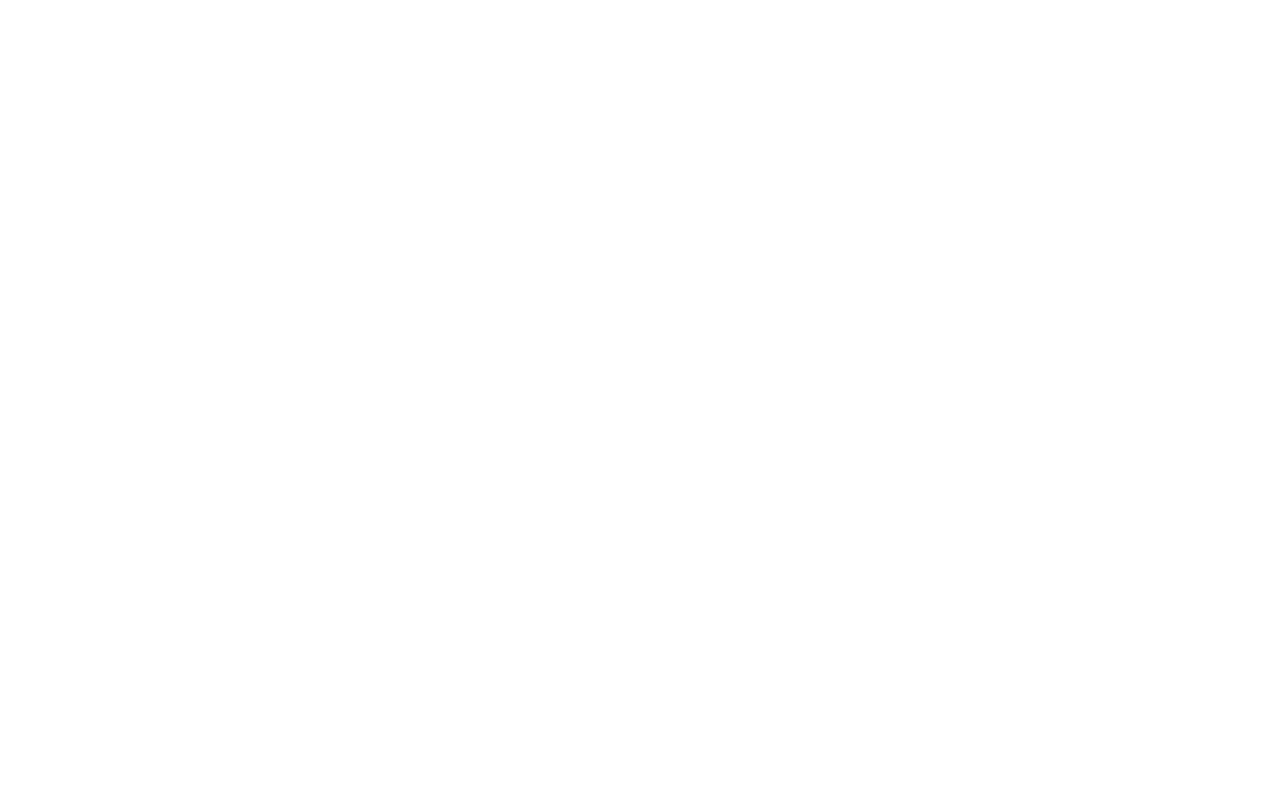
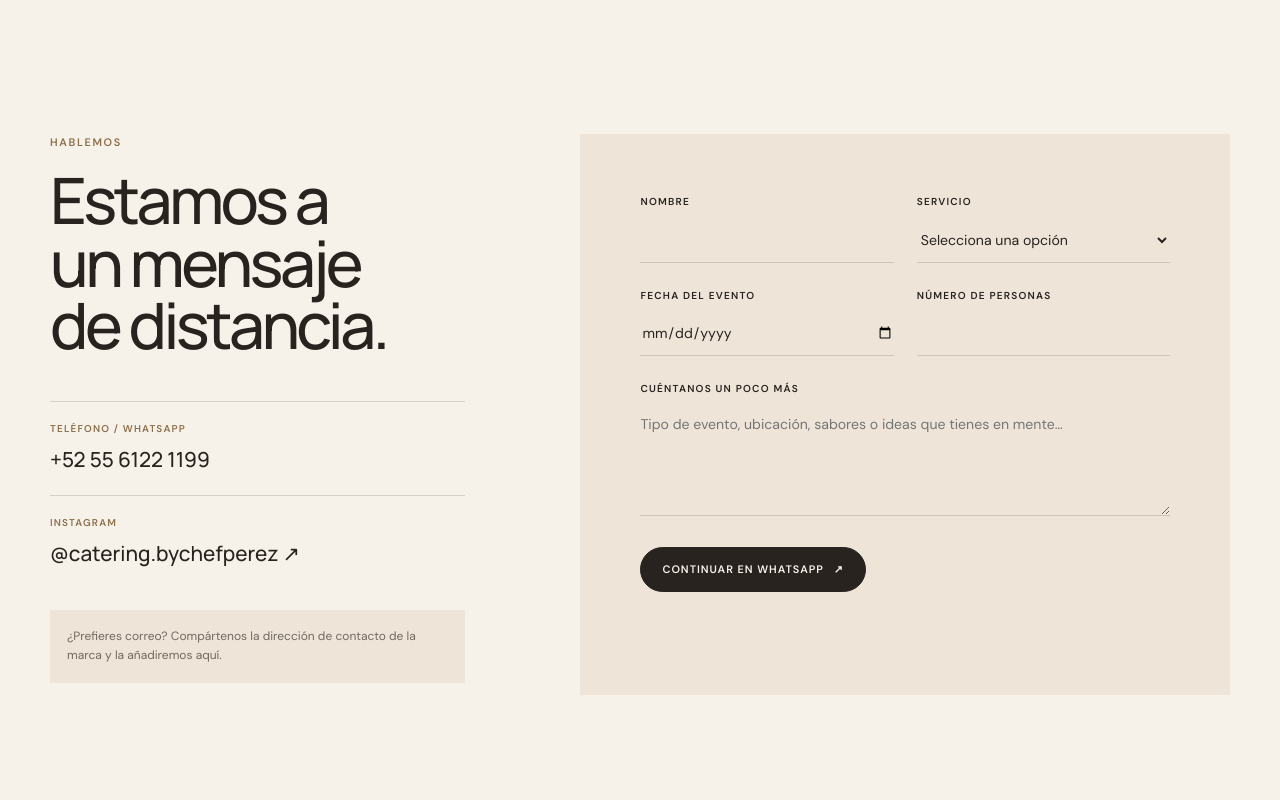
Before and after one commit to aleksvcr/catering-by-chef-perez, a Next.js app: page /contacto in a window 1280 px wide. Before the commit this address had no page. Shown: the part 640-1440 px from the top of the page. Before the commit the page ends 800 px from the top, so only its background shows below. Built offline with nearby package versions, Linux system fonts and the light colour scheme.

Commit message:
Add contact page

```diff
--- /dev/null
+++ b/app/contacto/page.tsx
@@ -0,0 +1,113 @@
+"use client";
+
+import { FormEvent, useState } from "react";
+import { Footer, Header } from "../site-components";
+
+const instagram =
+  "https://www.instagram.com/catering.bychefperez?utm_source=ig_web_button_share_sheet&igsh=ZDNlZDc0MzIxNw==";
+
+export default function Contacto() {
+  const [sent, setSent] = useState(false);
+
+  function submit(event: FormEvent<HTMLFormElement>) {
+    event.preventDefault();
+    const data = new FormData(event.currentTarget);
+    const message = [
+      "Hola, me gustaría solicitar una cotización.",
+      `Nombre: ${data.get("nombre")}`,
+      `Tipo de servicio: ${data.get("servicio")}`,
+      `Fecha: ${data.get("fecha") || "Por definir"}`,
+      `Personas: ${data.get("personas") || "Por definir"}`,
+      `Detalles: ${data.get("detalles") || "Sin detalles adicionales"}`,
+    ].join("\n");
+    window.open(
+      `https://wa.me/525561221199?text=${encodeURIComponent(message)}`,
+      "_blank",
+      "noopener,noreferrer",
+    );
+    setSent(true);
+  }
+
+  return (
+    <>
+      <Header forceSolid />
+      <main className="contact-page">
+        <section className="contact-intro">
+          <p className="eyebrow">Contacto</p>
+          <h1>Cuéntanos qué quieres celebrar.</h1>
+          <p>
+            Compártenos los primeros detalles. Prepararemos contigo una
+            propuesta pensada para tu ocasión.
+          </p>
+        </section>
+        <section className="contact-layout">
+          <div className="contact-details">
+            <p className="eyebrow">Hablemos</p>
+            <h2>Estamos a un mensaje de distancia.</h2>
+            <div className="contact-method">
+              <span>Teléfono / WhatsApp</span>
+              <a href="tel:+525561221199">+52 55 6122 1199</a>
+            </div>
+            <div className="contact-method">
+              <span>Instagram</span>
+              <a href={instagram} target="_blank" rel="noreferrer">
+                @catering.bychefperez ↗
+              </a>
+            </div>
+            <p className="contact-note">
+              ¿Prefieres correo? Compártenos la dirección de contacto de la
+              marca y la añadiremos aquí.
+            </p>
+          </div>
+          <form className="contact-form" onSubmit={submit}>
+            <div className="form-row">
+              <label>
+                Nombre
+                <input name="nombre" type="text" autoComplete="name" required />
+              </label>
+              <label>
+                Servicio
+                <select name="servicio" required defaultValue="">
+                  <option value="" disabled>
+                    Selecciona una opción
+                  </option>
+                  <option>Catering</option>
+                  <option>Pastel personalizado</option>
+                  <option>Repostería</option>
+                  <option>Otro</option>
+                </select>
+              </label>
+            </div>
+            <div className="form-row">
+              <label>
+                Fecha del evento
+                <input name="fecha" type="date" />
+              </label>
+              <label>
+                Número de personas
+                <input name="personas" type="number" min="1" inputMode="numeric" />
+              </label>
+            </div>
+            <label>
+              Cuéntanos un poco más
+              <textarea
+                name="detalles"
+                rows={5}
+                placeholder="Tipo de evento, ubicación, sabores o ideas que tienes en mente…"
+              />
+            </label>
+            <button className="button button-dark" type="submit">
+              Continuar en WhatsApp <span aria-hidden="true">↗</span>
+            </button>
+            {sent && (
+              <p className="form-confirmation" role="status">
+                Abrimos WhatsApp con tu información lista para enviar.
+              </p>
+            )}
+          </form>
+        </section>
+      </main>
+      <Footer />
+    </>
+  );
+}
```
